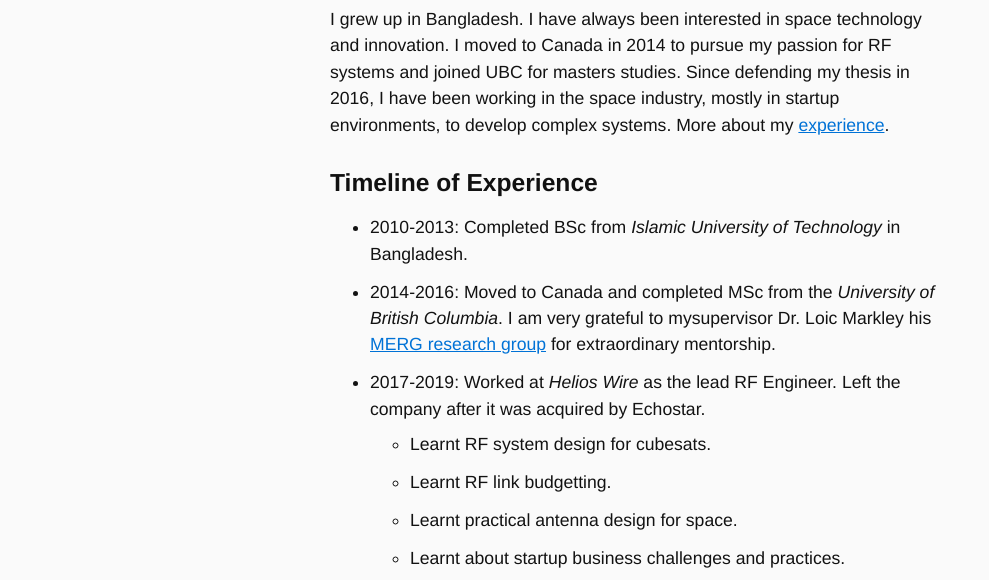
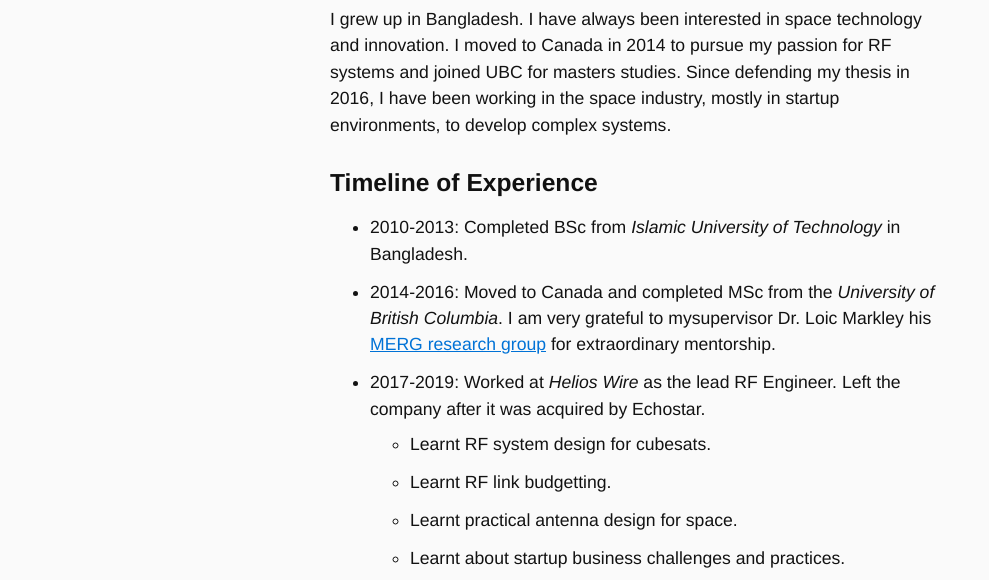
Before and after one commit to roonlafisa/roonlafisa.github.io, a plain HTML site: page about/about.html in a window 1280 px wide. Shown: the part 155-735 px from the top of the page, without its empty margins (0-989 px from the left). Drawn offline with Linux system fonts and the light colour scheme.

Commit message:
Update about.html

```diff
--- a/about/about.html
+++ b/about/about.html
@@ -16,8 +16,8 @@
   <h2>Background</h2>
   <p>I grew up in Bangladesh. I have always been interested in space technology and innovation.
     I moved to Canada in 2014 to pursue my passion for RF systems and joined UBC for masters studies.
-    Since defending my thesis in 2016, I have been working in the space industry, mostly in startup environments, to develop complex systems. More about my <a href="../assets/portfolio/portfolio.pdf" target="_blank">experience</a>. </p></p> </p>
-
+    Since defending my thesis in 2016, I have been working in the space industry, mostly in startup environments, to develop complex systems.   </p>
+<!--More about my <a href="../assets/portfolio/portfolio.pdf" target="_blank">experience</a>.-->
   <h2>Timeline of Experience</h2>
   <ul>
     <li>2010-2013: Completed BSc from <em>Islamic University of Technology</em> in Bangladesh.
```
